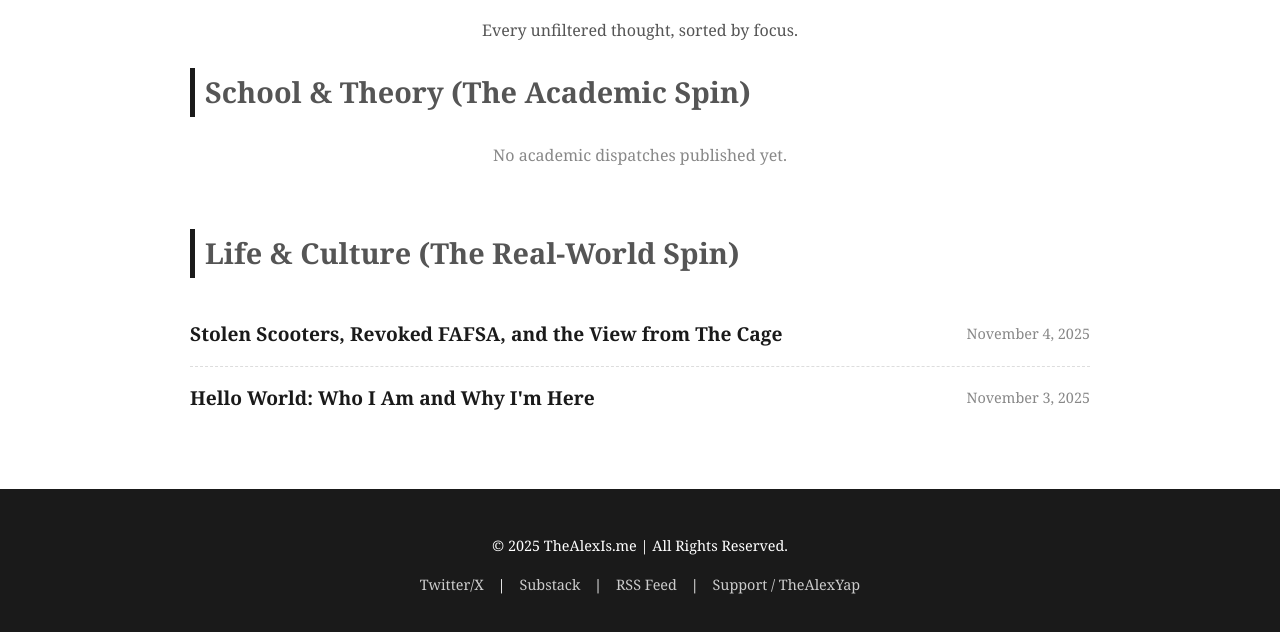
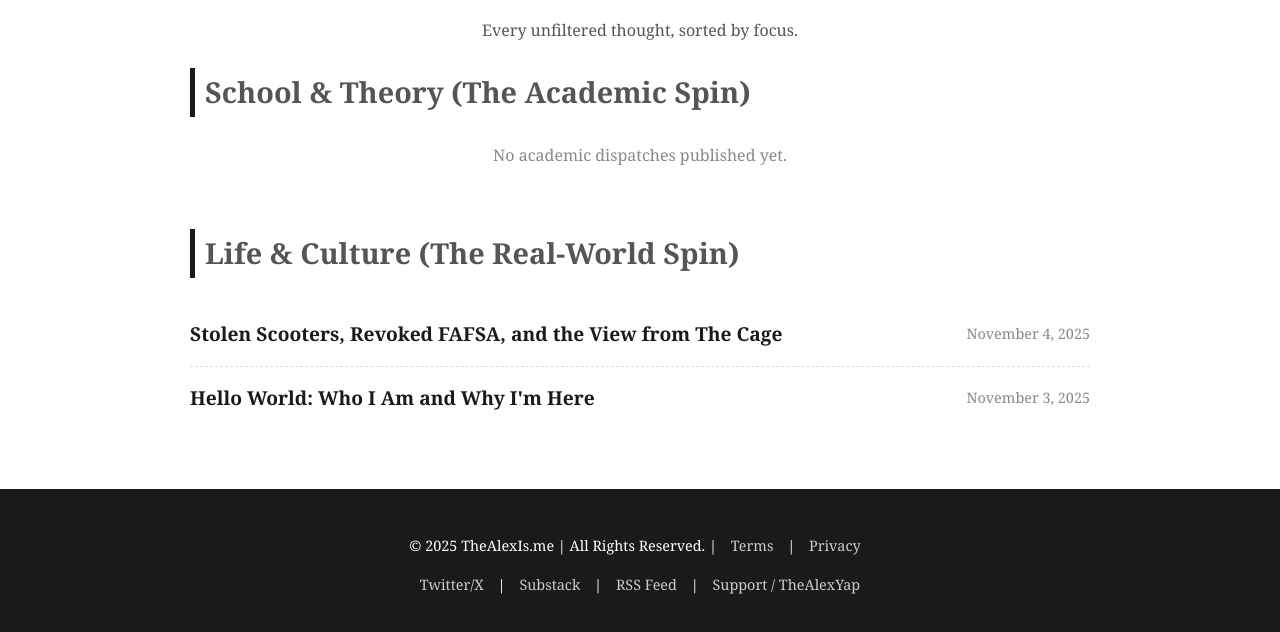
Before and after one commit to TheAlexIsMe/TheAlexIsMe.github.io, a plain HTML site: page archive.html in a window 1280 px wide. Shown: the part 212-844 px from the top of the page. Drawn offline with Linux system fonts and the light colour scheme.

Commit message:
Add links to Terms and Privacy in footer

```diff
--- a/archive.html
+++ b/archive.html
@@ -193,7 +193,7 @@
     </div>
 
     <footer class="footer">
-        <p>&copy; 2025 TheAlexIs.me | All Rights Reserved.</p>
+        <p>&copy; 2025 TheAlexIs.me | All Rights Reserved. | <a href="terms.html">Terms</a> | <a href="policy.html">Privacy</a></p>
         <p>
             <a href="#" target="_blank">Twitter/X</a> |
             <a href="#" target="_blank">Substack</a> |
```
